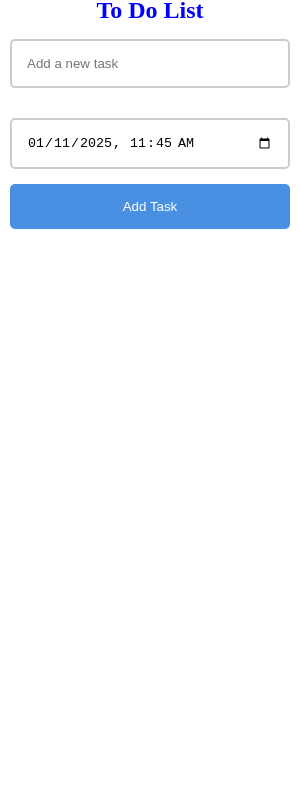
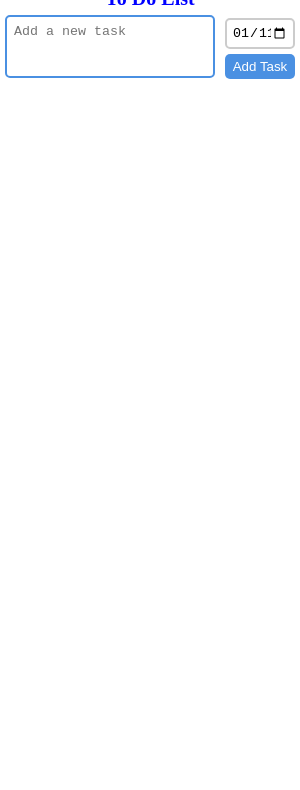
Before and after one commit to technicalmastersp/todo-exe, an Electron app: page index.html in a window 300 px wide. Shown: the part 42-832 px from the top of the page. Drawn offline with Linux system fonts and the light colour scheme; no server answers.

Commit message:
new layout of UI & added icon

```diff
--- a/index.html
+++ b/index.html
@@ -3,8 +3,9 @@
 <head>
   <meta charset="UTF-8">
   <meta name="viewport" content="width=device-width, initial-scale=1.0">
-  <title>TechnicalMasterSP</title>
+  <title>To Do | TechnicalMasterSP</title>
   <link rel="stylesheet" href="style.css">
+  <link rel="shortcut icon" href="./assets/fevicon/fevicon.png" type="image/x-icon">
 </head>
 <body>
  <header>
@@ -18,13 +19,24 @@
 </header>
 <main>
   <div class="main-content">
+    <h1 class="todo-title">To Do List</h1>
       <div class="todo-container">
-          <h1 class="todo-title">To Do List</h1>
-          <input class="todo-input" type="text" id="taskInput"  placeholder="Add a new task">
-          <input class="todo-input" type="datetime-local" id="taskDate">
-          <button id="addTaskButton" class="todo-button">Add Task</button>
-          <ul id="taskList" class="todo-list"></ul>
+          <div class="div1">
+            <!-- <input class="todo-input inputBox" type="text-aria" id="taskInput" autofocus placeholder="Add a new task"> -->
+            <!-- <textarea hidden id="story" name="story" rows="5" cols="33">
+              It was a dark and stormy night...
+              </textarea> -->
+            <textarea class="todo-input inputBox" id="taskInput" autofocus placeholder="Add a new task" rows="3" cols="33"></textarea>
+          </div>
+          <div class="div2">
+            <input class="todo-input dateTime" type="datetime-local" id="taskDate">
+            <button id="addTaskButton" class="todo-button">Add Task</button>
+          </div>
+          <!-- <input class="todo-input inputBox" type="text" id="taskInput" autofocus placeholder="Add a new task">
+          <input class="todo-input dateTime" type="datetime-local" id="taskDate">
+          <button id="addTaskButton" class="todo-button">Add Task</button> -->
       </div>
+      <ul id="taskList" class="todo-list"></ul>
   </div>
 </main>
 <footer></footer>
--- a/main.js
+++ b/main.js
@@ -5,6 +5,7 @@ const fs = require("fs");
 let win;
 function createWindow() {
   win = new BrowserWindow({
+    title: "To Do",
     minWidth: 260,
     width: 280,
     height: 320,
@@ -18,7 +19,7 @@ function createWindow() {
     focusable: true,
     resizable: true,
     maximizable: false,
-    icon: path.join(__dirname, "icon.png"),
+    icon: path.join(__dirname, "./assets/fevicon/fevicon.png"),
   });
 
   win.setMenu(null); // Disable the default menu bar
--- a/package.json
+++ b/package.json
@@ -1,13 +1,13 @@
 {
   "name": "todo-exe",
   "version": "1.0.0",
-  "description": "This application is created by @technicalmastersp [ Mr. Shashank Shekhar Pandey ].",
+  "description": "Developer : Mr. Shashank S Pandey [ @technicalmastersp ]",
   "main": "main.js",
   "scripts": {
     "test": "echo \"Error: no test specified\" && exit 1",
     "start": "electron .",
     "dev": "nodemon main.js",
-    "pack": "electron-packager . --platform=win32 --arch=x64 --icon=./resources/icon.ico",
+    "pack": "electron-packager . --platform=win32 --arch=x64 --icon=./assets/fevicon/fevicon.png",
     "build": "electron-builder"
   },
   "keywords": [],
--- a/style.css
+++ b/style.css
@@ -12,7 +12,7 @@
     color: #ff6347;
     font-weight: 800;
     font-family: monospace;
-    font-size: 1.25rem;
+    font-size: 1rem;
 }
 
 .nav-link {
@@ -29,33 +29,37 @@
     color: #ffc252;
 }
 
-.main-content {
-    padding: 0px;
+.todo-title {
+    font-weight: 800;
+    font-size: 1.25rem;
+    font-family: serif;
+    text-align: center;
+    color: #0000ff;
+    margin: 5px 0;
 }
 
 .todo-container {
-    padding: 10px;
+    padding: 0 5px;
     max-width: 600px;
     margin: 0 auto;
     background-color: white;
     border-radius: 8px;
     display: flex;
-    flex-direction: column;
+    flex-direction: row;
     align-items: center;
     justify-content: center;
+    column-gap: 10px;
 }
-
-.todo-title {
-    font-weight: 800;
-    font-size: 1.5rem;
-    font-family: serif;
-    text-align: center;
-    color: #0000ff;
+.todo-container .div2 {
+    width: 70px !important;
+    display: flex;
+    justify-content: space-between;
+    align-items: center;
+    flex-direction: column;
+    row-gap: 5px;
 }
-
 .todo-input {
-    padding: 15px;
-    margin: 15px 0;
+    padding: 5px;
     border: 2px solid #ccc;
     border-radius: 5px;
     width: 100%;
@@ -67,15 +71,19 @@
     outline: none;
 }
 
+textarea{
+    resize: none;
+    padding: 7px !important;
+}
 .todo-button {
-    padding: 15px;
+    padding: 5px;
     background-color: #4A90E2;
     color: white;
     border: none;
     border-radius: 5px;
     cursor: pointer;
     width: 100%;
-    transition: background 0.3s;
+    transition: background-color .2s;
 }
 
 .todo-button:hover {
@@ -88,21 +96,17 @@
     width: 100%;
 }
 
+#taskList{
+    padding: 5px;
+}
 
-
-
-/* Webkit-based browsers (Chrome, Safari, Edge) */
+/* for scrollbar */
 ::-webkit-scrollbar {
     width: 5px;  /* Vertical scrollbar width */
     background-color: #ffffff;
+    cursor: pointer;
 }
 ::-webkit-scrollbar-thumb {
-    background-color: #ff6347;
+    background-color: #ffa797;
     border-radius: 15px;
 }
-
-/* Firefox */
-/* html {
-    scrollbar-width: thin;
-    scrollbar-color: #ff6347 #f0f0f0;
-} */
```
Also changed, not shown: assets/fevicon/fevicon.png (added).
